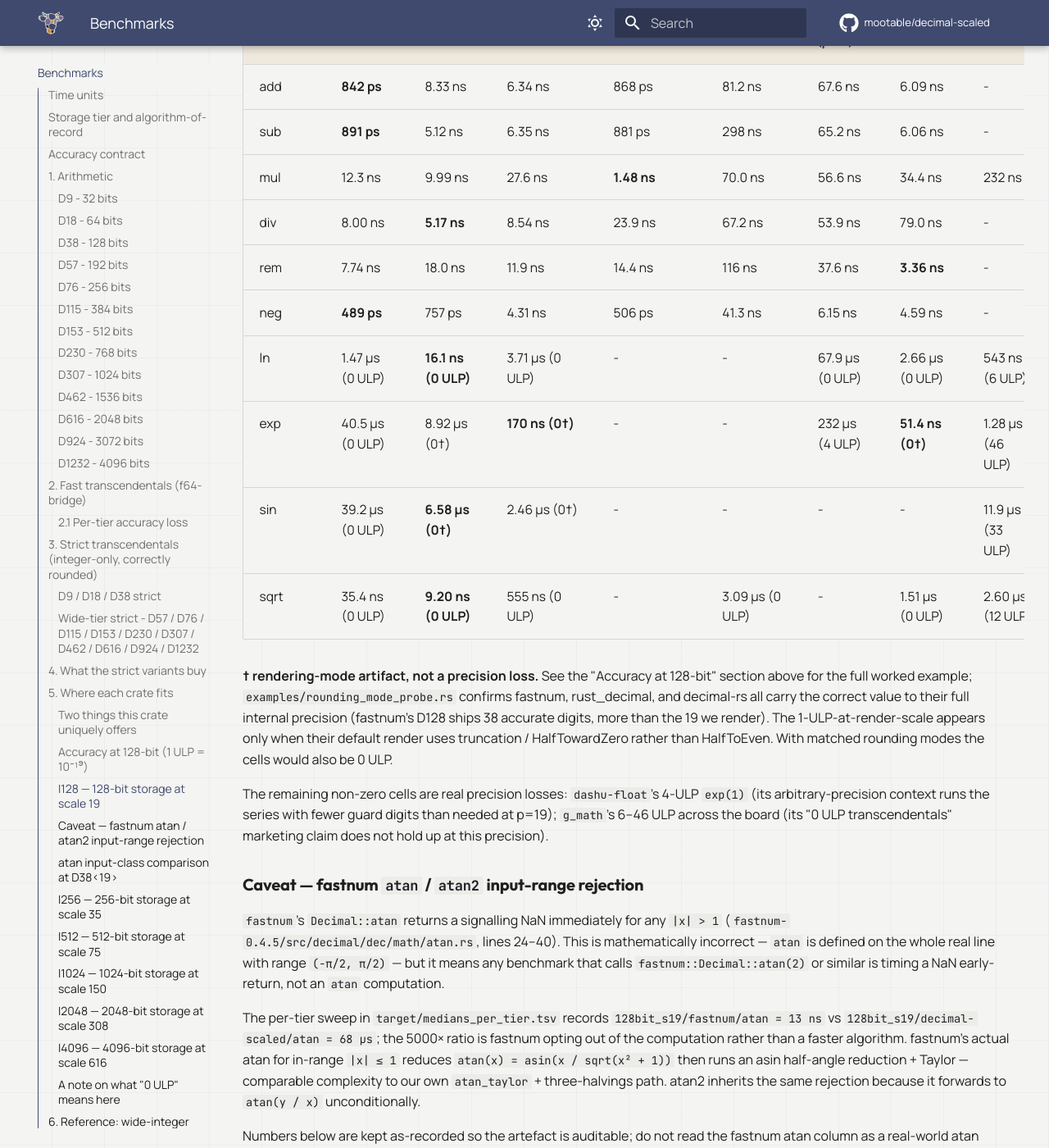
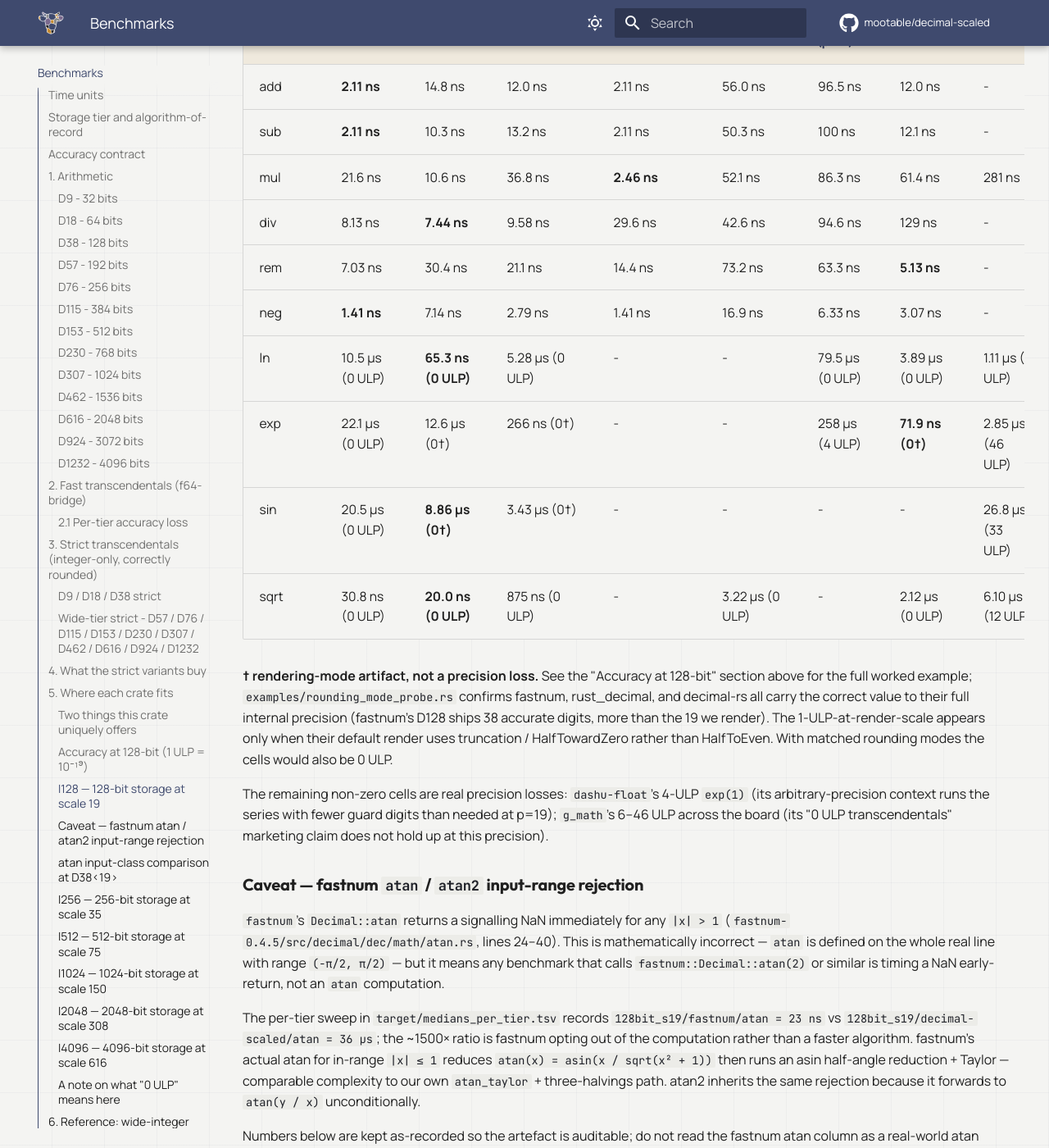
Before and after one commit to mootable/decimal-scaled, an MkDocs documentation site: the page built from docs/benchmarks.md, in a window 1280 px wide and 1400 px high, scrolled down 20403 px. Shown: the whole window at 82% size. Built offline with MkDocs 1.6.1 and Material for MkDocs 9.7.7, drawn with Linux system fonts in a browser that asks for light colours; comment, search, counter and statistics services are not loaded.

Commit message:
docs(benchmarks): refresh D38 lib_cmp from GHA 26070046546

```diff
--- a/docs/benchmarks.md
+++ b/docs/benchmarks.md
@@ -661,16 +661,16 @@ transcendentals.
 
 | op       | decimal-scaled         | fastnum (D128)        | rust_decimal (s=19)    | fixed::I64F64 | bigdecimal (s=19) | dashu-float (p=19)  | decimal-rs (s=19)      | g_math Q64.64       |
 |----------|------------------------|-----------------------|------------------------|----------------|-------------------|---------------------|------------------------|---------------------|
-| add      | **842 ps**             | 8.33 ns               | 6.34 ns                | 868 ps         | 81.2 ns           | 67.6 ns             | 6.09 ns                | -                   |
-| sub      | **891 ps**             | 5.12 ns               | 6.35 ns                | 881 ps         | 298 ns            | 65.2 ns             | 6.06 ns                | -                   |
-| mul      | 12.3 ns                | 9.99 ns               | 27.6 ns                | **1.48 ns**    | 70.0 ns           | 56.6 ns             | 34.4 ns                | 232 ns              |
-| div      | 8.00 ns                | **5.17 ns**           | 8.54 ns                | 23.9 ns        | 67.2 ns           | 53.9 ns             | 79.0 ns                | -                   |
-| rem      | 7.74 ns                | 18.0 ns               | 11.9 ns                | 14.4 ns        | 116 ns            | 37.6 ns             | **3.36 ns**            | -                   |
-| neg      | **489 ps**             | 757 ps                | 4.31 ns                | 506 ps         | 41.3 ns           | 6.15 ns             | 4.59 ns                | -                   |
-| ln       | 1.47 µs (0 ULP)        | **16.1 ns (0 ULP)**   | 3.71 µs (0 ULP)        | -              | -                 | 67.9 µs (0 ULP)     | 2.66 µs (0 ULP)        | 543 ns (6 ULP)      |
-| exp      | 40.5 µs (0 ULP)        | 8.92 µs (0†)          | **170 ns (0†)**        | -              | -                 | 232 µs (4 ULP)      | **51.4 ns (0†)**       | 1.28 µs (46 ULP)    |
-| sin      | 39.2 µs (0 ULP)        | **6.58 µs (0†)**      | 2.46 µs (0†)           | -              | -                 | -                   | -                      | 11.9 µs (33 ULP)    |
-| sqrt     | 35.4 ns (0 ULP)        | **9.20 ns (0 ULP)**   | 555 ns (0 ULP)         | -              | 3.09 µs (0 ULP)   | -                   | 1.51 µs (0 ULP)        | 2.60 µs (12 ULP)    |
+| add      | **2.11 ns**            | 14.8 ns               | 12.0 ns                | 2.11 ns        | 56.0 ns           | 96.5 ns             | 12.0 ns                | -                   |
+| sub      | **2.11 ns**            | 10.3 ns               | 13.2 ns                | 2.11 ns        | 50.3 ns           | 100 ns              | 12.1 ns                | -                   |
+| mul      | 21.6 ns                | 10.6 ns               | 36.8 ns                | **2.46 ns**    | 52.1 ns           | 86.3 ns             | 61.4 ns                | 281 ns              |
+| div      | 8.13 ns                | **7.44 ns**           | 9.58 ns                | 29.6 ns        | 42.6 ns           | 94.6 ns             | 129 ns                 | -                   |
+| rem      | 7.03 ns                | 30.4 ns               | 21.1 ns                | 14.4 ns        | 73.2 ns           | 63.3 ns             | **5.13 ns**            | -                   |
+| neg      | **1.41 ns**            | 7.14 ns               | 2.79 ns                | 1.41 ns        | 16.9 ns           | 6.33 ns             | 3.07 ns                | -                   |
+| ln       | 10.5 µs (0 ULP)        | **65.3 ns (0 ULP)**   | 5.28 µs (0 ULP)        | -              | -                 | 79.5 µs (0 ULP)     | 3.89 µs (0 ULP)        | 1.11 µs (6 ULP)     |
+| exp      | 22.1 µs (0 ULP)        | 12.6 µs (0†)          | 266 ns (0†)            | -              | -                 | 258 µs (4 ULP)      | **71.9 ns (0†)**       | 2.85 µs (46 ULP)    |
+| sin      | 20.5 µs (0 ULP)        | **8.86 µs (0†)**      | 3.43 µs (0†)           | -              | -                 | -                   | -                      | 26.8 µs (33 ULP)    |
+| sqrt     | 30.8 ns (0 ULP)        | **20.0 ns (0 ULP)**   | 875 ns (0 ULP)         | -              | 3.22 µs (0 ULP)   | -                   | 2.12 µs (0 ULP)        | 6.10 µs (12 ULP)    |
 
 **† rendering-mode artifact, not a precision loss.** See the
 "Accuracy at 128-bit" section above for the full worked example;
@@ -699,8 +699,8 @@ means any benchmark that calls `fastnum::Decimal::atan(2)` or
 similar is timing a NaN early-return, not an `atan` computation.
 
 The per-tier sweep in `target/medians_per_tier.tsv` records
-`128bit_s19/fastnum/atan = 13 ns` vs
-`128bit_s19/decimal-scaled/atan = 68 µs`; the 5000× ratio is
+`128bit_s19/fastnum/atan = 23 ns` vs
+`128bit_s19/decimal-scaled/atan = 36 µs`; the ~1500× ratio is
 fastnum opting out of the computation rather than a faster
 algorithm. fastnum's actual atan for in-range `|x| ≤ 1` reduces
 `atan(x) = asin(x / sqrt(x² + 1))` then runs an asin half-angle
```
Also changed, not shown: docs/figures/library_comparison/add_128bit.png, docs/figures/library_comparison/div_128bit.png, docs/figures/library_comparison/mul_128bit.png, docs/figures/library_comparison/neg_128bit.png, docs/figures/library_comparison/rem_128bit.png, docs/figures/library_comparison/sub_128bit.png, docs/figures/library_comparison/summary_128bit.png.
